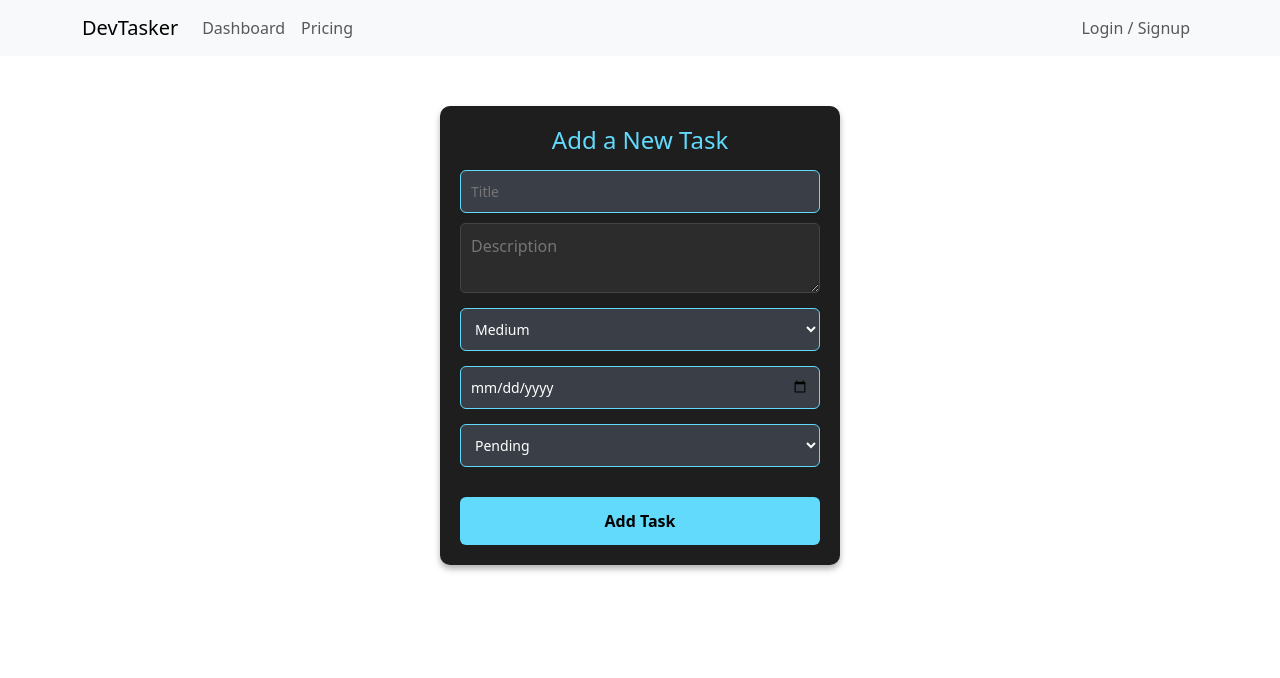
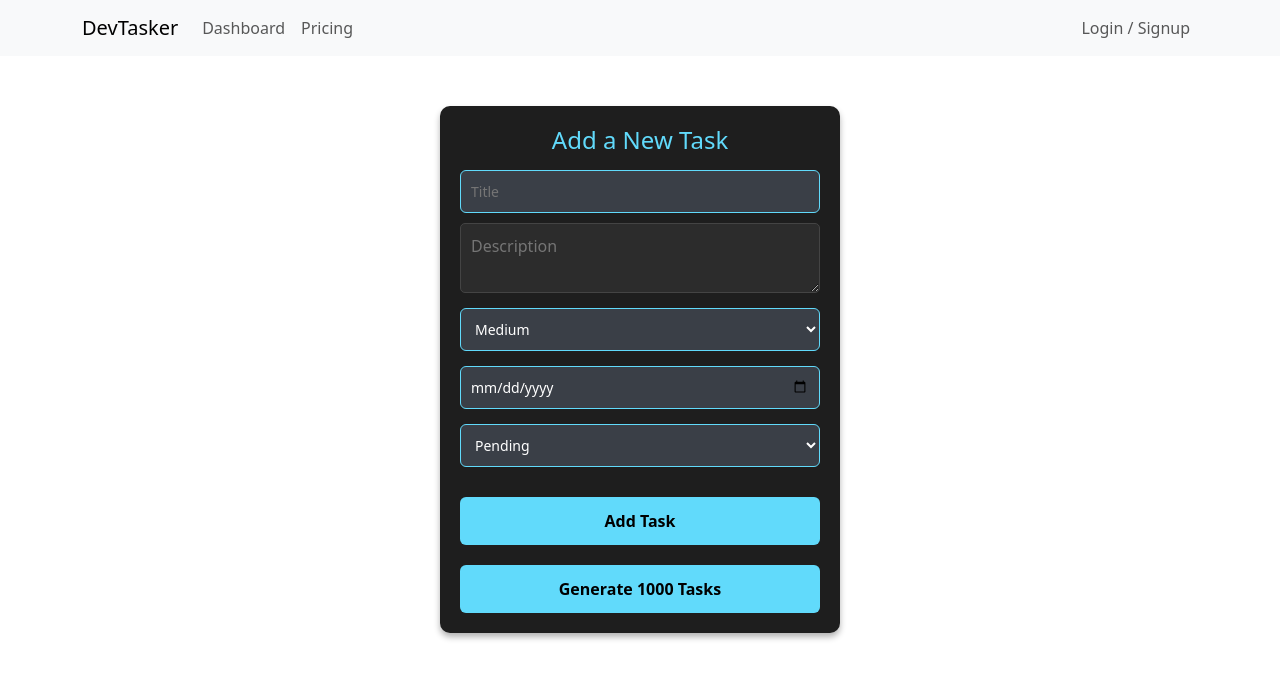
Before and after one commit to V-Satwik-Reddy/DevTasker, a React (Create React App) app: page /add-task in a window 1280 px wide. Shown: the top 678 px of the page. Built offline with nearby package versions, Linux system fonts and the light colour scheme; no server answers; the HTML template or start-up script is replaced by a standard one.

Commit message:
added a option to add 1000 fake tasks

```diff
--- a/package.json
+++ b/package.json
@@ -3,6 +3,7 @@
   "version": "0.1.0",
   "private": true,
   "dependencies": {
+    "@faker-js/faker": "^9.6.0",
     "@testing-library/dom": "^10.4.0",
     "@testing-library/jest-dom": "^6.6.3",
     "@testing-library/react": "^16.2.0",
--- a/src/addTask.js
+++ b/src/addTask.js
@@ -1,6 +1,9 @@
 import { useState } from "react";
 import { useNavigate } from "react-router-dom";
 import "./addTask.css";
+import { faker } from "@faker-js/faker";
+
+const API_URL = "http://localhost:5000/tasks/createTask";
 
 const AddTask = () => {
     const navigate = useNavigate();
@@ -19,25 +22,51 @@ const AddTask = () => {
     const handleSubmit = async (e) => {
         e.preventDefault();
         try {
-            const response = await fetch("http://localhost:5000/tasks/createTask", {
+            const response = await fetch(API_URL, {
                 method: "POST",
                 credentials: "include",
                 headers: { "Content-Type": "application/json" },
                 body: JSON.stringify(task),
             });
+
             if (response.ok) {
                 navigate("/dashboard");
             } else {
                 const data = await response.json();
-                if (data.message === "Due date must be in the future") {
-                    alert("Due date must be in the future");
-                    return;
-                }
+                alert(`❌ Error: ${data.message}`);
             }
-             console.error("Failed to add task");
-
         } catch (error) {
             console.error("Error adding task:", error);
+        }
+    };
+
+    // ✅ Separate function to bulk-generate tasks
+    const bulkGenerateTasks = async (count = 1000) => {
+        for (let i = 0; i < count; i++) {
+            try {
+                const taskData = {
+                    title: faker.lorem.words(3),
+                    description: faker.lorem.sentence(),
+                    dueDate: faker.date.soon({ days: 30 }).toISOString().split("T")[0],
+                    status: faker.helpers.arrayElement(["Pending", "In Progress", "Completed"]),
+                    priority: faker.helpers.arrayElement(["Critical", "High", "Medium", "Low"]),
+                };
+
+                const response = await fetch(API_URL, {
+                    method: "POST",
+                    credentials: "include",
+                    headers: { "Content-Type": "application/json" },
+                    body: JSON.stringify(taskData),
+                });
+
+                if (response.ok) {
+                    console.log(`✅ Task ${i + 1} added successfully`);
+                } else {
+                    console.error(`❌ Task ${i + 1} failed: ${(await response.json()).message}`);
+                }
+            } catch (error) {
+                console.error(`Error adding task ${i + 1}:`, error);
+            }
         }
     };
 
@@ -48,7 +77,7 @@ const AddTask = () => {
                 <input type="text" name="title" placeholder="Title" value={task.title} onChange={handleChange} required />
                 <textarea name="description" placeholder="Description" value={task.description} onChange={handleChange} required />
                 <select name="priority" value={task.priority} onChange={handleChange}>
-                <option value="Critical">Critical</option>
+                    <option value="Critical">Critical</option>
                     <option value="High">High</option>
                     <option value="Medium">Medium</option>
                     <option value="Low">Low</option>
@@ -61,6 +90,8 @@ const AddTask = () => {
                 </select>
                 <button type="submit">Add Task</button>
             </form>
+
+            <button onClick={() => bulkGenerateTasks(1000)}>Generate 1000 Tasks</button>
         </div>
     );
 };
```
Also changed, not shown: 1 other file (tests, documents, lock files or other folders).
